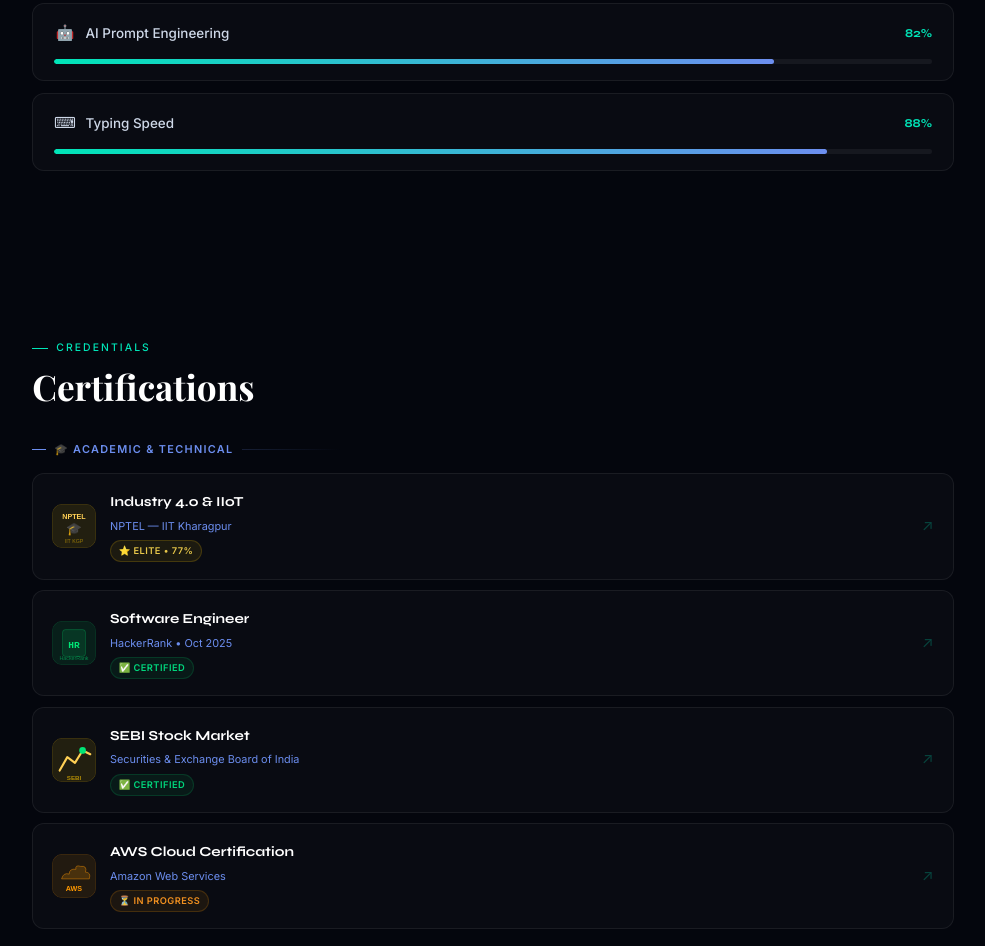
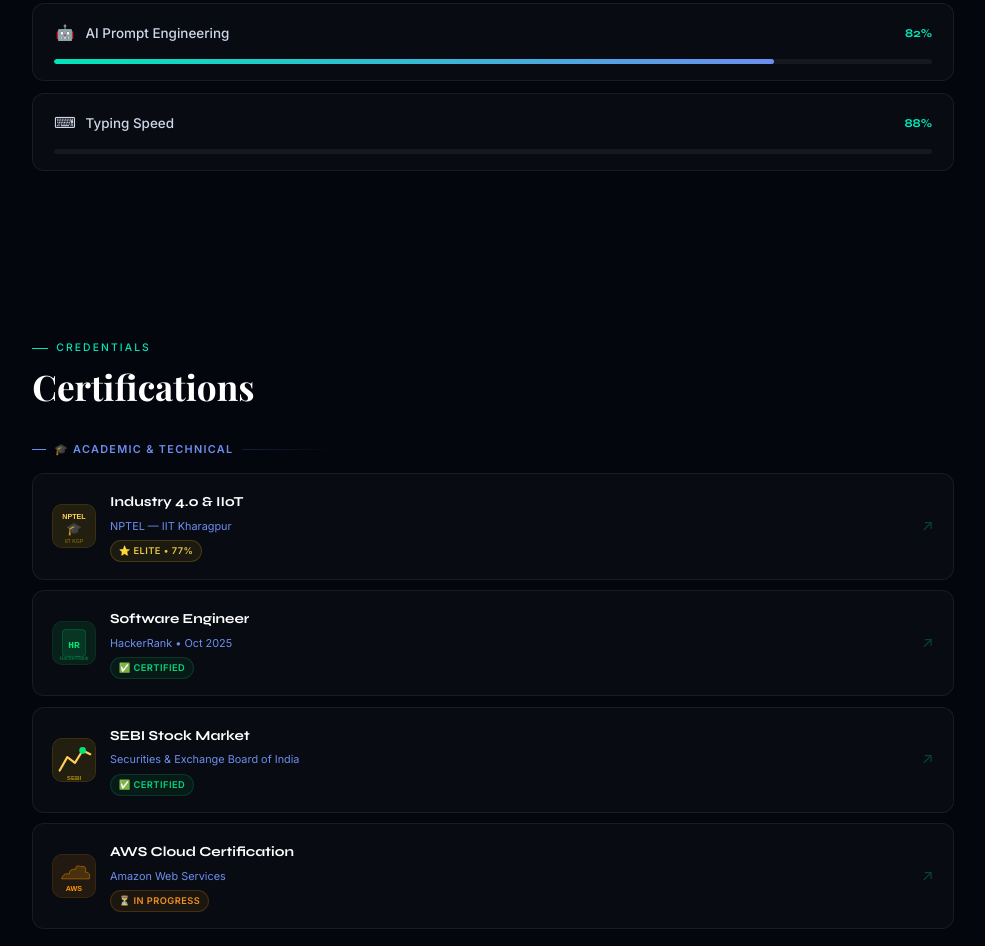
Before and after one commit to balajichitrarasu/balajichitrarasu.github.io, a plain HTML site: page index.html in a window 1280 px wide. Shown: the part 3129-4075 px from the top of the page, without its empty margins (147-1132 px from the left). Drawn offline with nearby package versions, Linux system fonts and the light colour scheme; a web font is replaced by a local one.

Commit message:
Portfolio update from Admin Panel — 1/6/2026, 8:21:25 am

```diff
--- a/index.html
+++ b/index.html
@@ -3,7 +3,7 @@
 <head>
 <meta charset="UTF-8">
 <meta name="viewport" content="width=device-width,initial-scale=1.0,maximum-scale=1.0">
-<title>Balaji Chitrarasu | Hardware &amp; Software Technical Engineer — India</title>
+<title>Balaji Chitrarasu | Hardware & Software Technical Engineer — India</title>
 <meta name="description" content="Portfolio of Balaji Chitrarasu — Hardware and Software Technical Engineer, IT Support Specialist, SEBI-certified Stock Market Trader and IIC Innovation Ambassador from Tamil Nadu, India.">
 <meta name="keywords" content="Balaji Chitrarasu,Hardware Software Technical Engineer,IT Support India,laptop repair Tamil Nadu,SEBI certified trader,IIC Innovation Ambassador,HackerRank Software Engineer,AWS Cloud,NPTEL Elite">
 <meta name="author" content="Balaji Chitrarasu">
@@ -180,7 +180,7 @@
     <div class="skill-row fade-in from-left"><div class="skill-top"><span>&#128274;</span><span class="sname">Cybersecurity Awareness</span><span class="spct">72%</span></div><div class="sbar"><div class="sfill" data-w="72"></div></div></div>
     <div class="skill-row fade-in from-right"><div class="skill-top"><span>&#9729;</span><span class="sname">AWS Cloud (In Progress)</span><span class="spct">55%</span></div><div class="sbar"><div class="sfill" data-w="55"></div></div></div>
     <div class="skill-row fade-in from-left"><div class="skill-top"><span>&#129302;</span><span class="sname">AI Prompt Engineering</span><span class="spct">82%</span></div><div class="sbar"><div class="sfill" data-w="82"></div></div></div>
-    <div class="skill-row fade-in from-right"><div class="skill-top"><span>&#9000;</span><span class="sname">Typing Speed</span><span class="spct">88%</span></div><div class="sbar"><div class="sfill" data-w="88"></div></div></div>
+    <div class="skill-row fade-in from-right"><div class="skill-top"><span>&#9000;</span><span class="sname">Typing Speed</span><span class="spct">88%</span></div><div class="sbar"><div class="sfill" data-w="0"></div></div></div>
   </div>
 </section>
 
```
